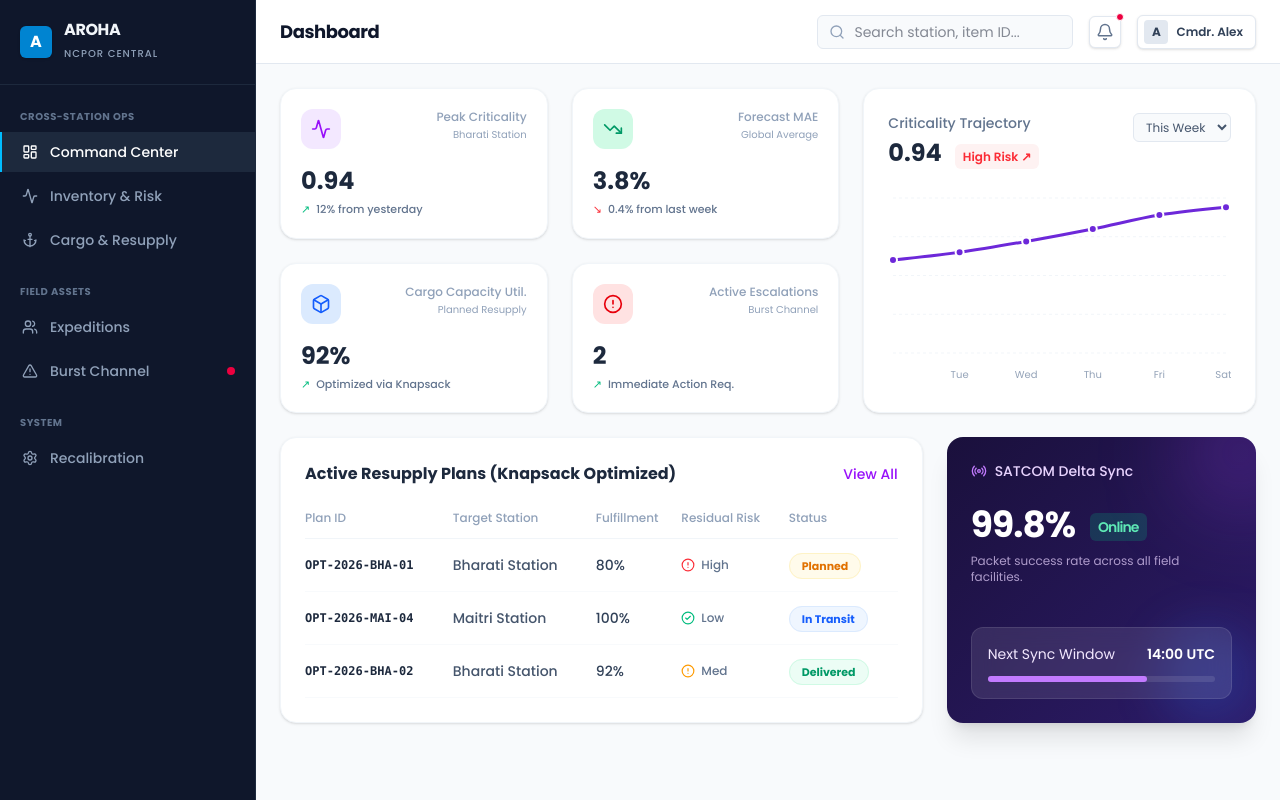
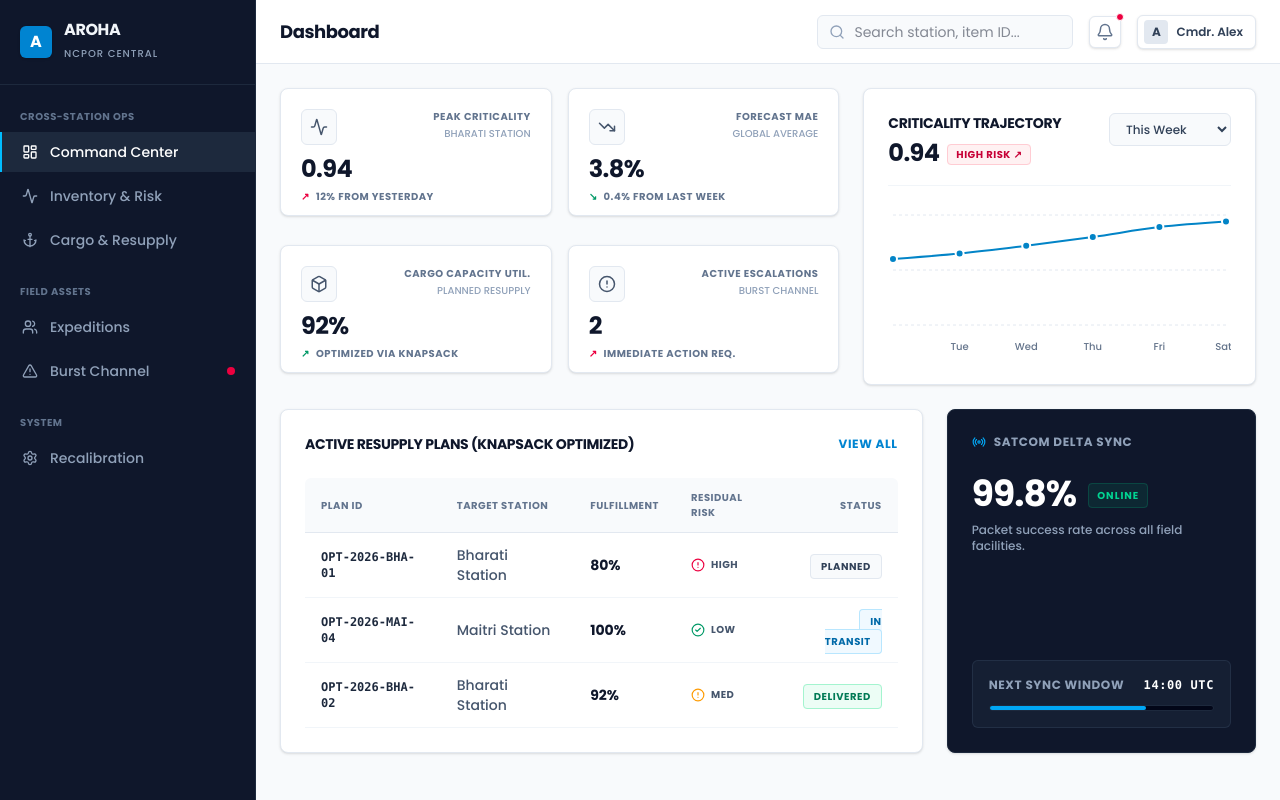
Before and after one commit to BhadriPrabhu/sih_aroha, a React (Vite) app in the folder aroha_command_center/: page / in a window 1280 px wide. Built offline with nearby package versions, Linux system fonts and the light colour scheme.

Commit message:
feat: refine command center and inventory dashboards

```diff
--- a/aroha_command_center/src/pages/CommandCenterHome.jsx
+++ b/aroha_command_center/src/pages/CommandCenterHome.jsx
@@ -15,15 +15,15 @@ export default function CommandCenterHome() {
         <div className="grid grid-cols-12 gap-6 mb-6">
 
           {/* Left Side: 2x2 Grid for KPIs */}
-          <div className="col-span-7 grid grid-cols-2 gap-6">
+          <div className="col-span-7 grid grid-cols-2 gap-4">
             <KpiCard
               title="Peak Criticality"
               value="0.94"
               subtitle="Bharati Station"
               trend="up"
               trendValue="12% from yesterday"
-              icon={<Activity size={20} className="text-purple-600" />}
-              iconBg="bg-purple-100"
+              trendState="negative"
+              icon={<Activity size={18} />}
             />
             <KpiCard
               title="Forecast MAE"
@@ -31,8 +31,8 @@ export default function CommandCenterHome() {
               subtitle="Global Average"
               trend="down"
               trendValue="0.4% from last week"
-              icon={<TrendingDown size={20} className="text-emerald-600" />}
-              iconBg="bg-emerald-100"
+              trendState="positive"
+              icon={<TrendingDown size={18} />}
             />
             <KpiCard
               title="Cargo Capacity Util."
@@ -40,8 +40,8 @@ export default function CommandCenterHome() {
               subtitle="Planned Resupply"
               trend="up"
               trendValue="Optimized via Knapsack"
-              icon={<Box size={20} className="text-blue-600" />}
-              iconBg="bg-blue-100"
+              trendState="positive"
+              icon={<Box size={18} />}
             />
             <KpiCard
               title="Active Escalations"
@@ -49,29 +49,36 @@ export default function CommandCenterHome() {
               subtitle="Burst Channel"
               trend="up"
               trendValue="Immediate Action Req."
-              icon={<AlertCircle size={20} className="text-red-600" />}
-              iconBg="bg-red-100"
+              trendState="negative"
+              icon={<AlertCircle size={18} />}
             />
           </div>
 
-          {/* Right Side: Wide Chart (Replaces "Recurring Revenue") */}
-          <div className="col-span-5 bg-white rounded-2xl p-6 shadow-sm border border-slate-100 flex flex-col">
-            <div className="flex justify-between items-start mb-6">
+          {/* Right Side: Wide Chart */}
+          <div className="col-span-5 bg-white rounded-lg p-6 shadow-sm border border-slate-200 flex flex-col">
+            <div className="flex justify-between items-start mb-6 border-b border-slate-100 pb-4">
               <div>
-                <h3 className="text-slate-500 text-sm font-medium">Criticality Trajectory</h3>
-                <div className="text-2xl font-bold text-slate-800 mt-1">0.94 <span className="text-xs font-semibold text-red-500 ml-2 bg-red-50 px-2 py-1 rounded-md text-nowrap">High Risk ↗</span></div>
+                <h3 className="text-sm font-bold text-slate-900 tracking-tight uppercase">Criticality Trajectory</h3>
+                <div className="text-2xl font-bold text-slate-900 tracking-tight mt-1">
+                  0.94
+                  <span className="text-[10px] font-bold text-rose-700 ml-2 bg-rose-50 border border-rose-200 px-2 py-0.5 rounded uppercase tracking-wider align-middle">
+                    High Risk ↗
+                  </span>
+                </div>
               </div>
-              <select className="text-xs bg-slate-50 border border-slate-200 rounded-md px-2 py-1 text-slate-600 outline-none">
+              <select className="text-xs font-medium bg-slate-50 border border-slate-200 rounded-md px-3 py-1.5 text-slate-700 outline-none focus:ring-1 focus:ring-sky-500">
                 <option>This Week</option>
+                <option>Last 30 Days</option>
               </select>
             </div>
             <div className="flex-1 w-full min-h-[150px]">
               <ResponsiveContainer width="100%" height="100%">
                 <LineChart data={trendData}>
-                  <CartesianGrid strokeDasharray="3 3" vertical={false} stroke="#f1f5f9" />
-                  <XAxis dataKey="name" axisLine={false} tickLine={false} tick={{fontSize: 10, fill: '#94a3b8'}} dy={10} />
-                  <Tooltip contentStyle={{ borderRadius: '8px', border: 'none', boxShadow: '0 4px 6px -1px rgb(0 0 0 / 0.1)' }} />
-                  <Line type="monotone" dataKey="val" stroke="#6D28D9" strokeWidth={3} dot={{r: 4, fill: '#6D28D9', strokeWidth: 2, stroke: '#fff'}} activeDot={{r: 6}} />
+                  <CartesianGrid strokeDasharray="3 3" vertical={false} stroke="#E2E8F0" />
+                  <XAxis dataKey="name" axisLine={false} tickLine={false} tick={{fontSize: 10, fill: '#64748B', fontWeight: 500}} dy={10} />
+                  <Tooltip contentStyle={{ borderRadius: '6px', border: '1px solid #E2E8F0', boxShadow: '0 1px 2px 0 rgb(0 0 0 / 0.05)' }} />
+                  {/* Replaced purple with Tactical Industrial Blue (sky-600) */}
+                  <Line type="monotone" dataKey="val" stroke="#0284C7" strokeWidth={2} dot={{r: 4, fill: '#0284C7', strokeWidth: 2, stroke: '#fff'}} activeDot={{r: 6}} />
                 </LineChart>
               </ResponsiveContainer>
             </div>
@@ -82,20 +89,20 @@ export default function CommandCenterHome() {
         <div className="grid grid-cols-12 gap-6">
 
           {/* Main Table Area */}
-          <div className="col-span-8 bg-white rounded-2xl p-6 shadow-sm border border-slate-100">
+          <div className="col-span-8 bg-white rounded-lg p-6 shadow-sm border border-slate-200">
              <div className="flex justify-between items-center mb-6">
-                <h3 className="text-base font-bold text-slate-800">Active Resupply Plans (Knapsack Optimized)</h3>
-                <button className="text-sm text-purple-600 font-medium hover:text-purple-700">View All</button>
+                <h3 className="text-sm font-bold text-slate-900 tracking-tight uppercase">Active Resupply Plans (Knapsack Optimized)</h3>
+                <button className="text-xs text-sky-600 font-bold uppercase tracking-wider hover:text-sky-700 transition-colors">View All</button>
              </div>
 
              <table className="w-full text-left border-collapse">
               <thead>
-                <tr className="text-xs font-semibold text-slate-400 border-b border-slate-100">
-                  <th className="pb-3 font-medium">Plan ID</th>
-                  <th className="pb-3 font-medium">Target Station</th>
-                  <th className="pb-3 font-medium">Fulfillment</th>
-                  <th className="pb-3 font-medium">Residual Risk</th>
-                  <th className="pb-3 font-medium">Status</th>
+                <tr className="text-[10px] font-bold text-slate-500 border-b border-slate-200 uppercase tracking-wider bg-slate-50">
+                  <th className="py-3 px-4 rounded-tl-md">Plan ID</th>
+                  <th className="py-3 px-4">Target Station</th>
+                  <th className="py-3 px-4">Fulfillment</th>
+                  <th className="py-3 px-4">Residual Risk</th>
+                  <th className="py-3 px-4 text-right rounded-tr-md">Status</th>
                 </tr>
               </thead>
               <tbody className="text-sm text-slate-700">
@@ -106,29 +113,28 @@ export default function CommandCenterHome() {
             </table>
           </div>
 
-          {/* Dark Highlight Card (Matches the "Customer Growth" purple card in the Dribbble image) */}
-          <div className="col-span-4 bg-gradient-to-br from-[#1A103C] to-[#2D1B69] rounded-2xl p-6 text-white shadow-xl relative overflow-hidden flex flex-col justify-between">
-            {/* Background decorative circles */}
-            <div className="absolute -top-12 -right-12 w-32 h-32 bg-purple-500/20 rounded-full blur-2xl"></div>
-            <div className="absolute bottom-0 right-0 w-24 h-24 bg-blue-500/20 rounded-full blur-xl"></div>
-
+          {/* Tactical Status Card (Eliminated all glowing purple gradients) */}
+          <div className="col-span-4 bg-slate-900 border border-slate-800 rounded-lg p-6 text-white shadow-sm flex flex-col justify-between">
             <div>
-              <div className="flex items-center gap-2 text-purple-200 mb-6 text-sm font-medium">
-                <Radio size={16} className="text-purple-400" /> SATCOM Delta Sync
+              <div className="flex items-center gap-2 text-slate-400 mb-6 text-xs font-bold uppercase tracking-wider">
+                <Radio size={14} className="text-sky-500" /> SATCOM Delta Sync
               </div>
               <div className="text-4xl font-bold text-white mb-2 tracking-tight">
-                99.8% <span className="text-sm font-semibold bg-emerald-500/20 text-emerald-300 px-2 py-1 rounded-md ml-2 align-middle">Online</span>
+                99.8%
+                <span className="text-[10px] font-bold bg-emerald-500/10 text-emerald-400 border border-emerald-500/20 px-2 py-1 rounded-sm ml-3 align-middle uppercase tracking-widest">
+                  Online
+                </span>
               </div>
-              <p className="text-xs text-purple-200/70">Packet success rate across all field facilities.</p>
+              <p className="text-xs text-slate-400 font-medium">Packet success rate across all field facilities.</p>
             </div>
 
-            <div className="mt-8 bg-white/10 backdrop-blur-md rounded-xl p-4 border border-white/10">
-              <div className="flex justify-between items-center text-sm">
-                <span className="text-purple-100">Next Sync Window</span>
-                <span className="font-semibold text-white">14:00 UTC</span>
+            <div className="mt-8 bg-slate-800/50 border border-slate-700/50 rounded-md p-4">
+              <div className="flex justify-between items-center text-xs font-bold uppercase tracking-wider">
+                <span className="text-slate-400">Next Sync Window</span>
+                <span className="text-white font-mono">14:00 UTC</span>
               </div>
-              <div className="w-full bg-white/10 rounded-full h-1.5 mt-3">
-                <div className="bg-purple-400 h-1.5 rounded-full w-[70%]"></div>
+              <div className="w-full bg-slate-950 rounded-sm h-1.5 mt-3 border border-slate-800">
+                <div className="bg-sky-500 h-full rounded-sm w-[70%]"></div>
               </div>
             </div>
           </div>
@@ -139,24 +145,28 @@ export default function CommandCenterHome() {
   );
 }
 
-// Sub-components
-function KpiCard({ title, value, subtitle, trend, trendValue, icon, iconBg }) {
+// Sub-components - REFACTORED FOR ENTERPRISE DENSITY
+function KpiCard({ title, value, subtitle, trend, trendValue, trendState, icon }) {
   const isUp = trend === 'up';
+
+  // Determine tactical color mapping based on operational context
+  const trendColor = trendState === 'positive' ? 'text-emerald-600' : 'text-rose-600';
+
   return (
-    <div className="bg-white p-5 rounded-2xl border border-slate-100 shadow-sm">
-      <div className="flex justify-between items-start mb-4">
-        <div className={`p-2.5 rounded-xl ${iconBg}`}>
+    <div className="bg-white p-5 rounded-lg border border-slate-200 shadow-sm flex flex-col justify-between h-32">
+      <div className="flex justify-between items-start mb-2">
+        <div className="p-2 border border-slate-200 rounded-md bg-slate-50 text-slate-600">
           {icon}
         </div>
         <div className="text-right">
-           <h3 className="text-xs font-medium text-slate-400">{title}</h3>
-           <p className="text-[10px] text-slate-400 mt-0.5">{subtitle}</p>
+           <h3 className="text-[10px] font-bold text-slate-500 uppercase tracking-wider">{title}</h3>
+           <p className="text-[10px] text-slate-400 font-medium mt-0.5 uppercase">{subtitle}</p>
         </div>
       </div>
-      <div className="mt-2">
-        <span className="text-2xl font-bold text-slate-800">{value}</span>
-        <div className="flex items-center gap-1.5 mt-1 text-[11px] font-medium">
-          <span className={isUp ? 'text-emerald-500' : 'text-red-500'}>
+      <div>
+        <span className="text-2xl font-bold text-slate-900 tracking-tight">{value}</span>
+        <div className="flex items-center gap-1.5 mt-1 text-[10px] font-bold uppercase tracking-wider">
+          <span className={trendColor}>
              {isUp ? '↗' : '↘'}
           </span>
           <span className="text-slate-500">{trendValue}</span>
@@ -168,31 +178,31 @@ function KpiCard({ title, value, subtitle, trend, trendValue, icon, iconBg }) {
 
 function TableRow({ id, target, fulfillment, risk, status }) {
   const getRiskIcon = (level) => {
-    if (level === 'Low') return <CheckCircle2 size={14} className="text-emerald-500" />;
+    if (level === 'Low') return <CheckCircle2 size={14} className="text-emerald-600" />;
     if (level === 'Med') return <AlertCircle size={14} className="text-amber-500" />;
-    return <AlertCircle size={14} className="text-red-500" />;
+    return <AlertCircle size={14} className="text-rose-600" />;
   };
 
   const getStatusColor = (s) => {
-    if (s === 'Planned') return 'bg-amber-50 text-amber-600 border border-amber-100';
-    if (s === 'In Transit') return 'bg-blue-50 text-blue-600 border border-blue-100';
-    return 'bg-emerald-50 text-emerald-600 border border-emerald-100';
+    if (s === 'Planned') return 'bg-slate-50 text-slate-700 border-slate-200';
+    if (s === 'In Transit') return 'bg-sky-50 text-sky-700 border-sky-200';
+    return 'bg-emerald-50 text-emerald-700 border-emerald-200';
   };
 
   return (
-    <tr className="border-b border-slate-50 hover:bg-slate-50/50 transition-colors">
-      <td className="py-4">
+    <tr className="border-b border-slate-100 hover:bg-slate-50 transition-colors">
+      <td className="py-3 px-4">
         <div className="font-mono text-xs font-semibold text-slate-800">{id}</div>
       </td>
-      <td className="py-4 text-sm font-medium text-slate-600">{target}</td>
-      <td className="py-4 text-sm font-medium text-slate-700">{fulfillment}</td>
-      <td className="py-4">
-        <div className="flex items-center gap-1.5 text-xs text-slate-500 font-medium">
-          {getRiskIcon(risk)} {risk}
+      <td className="py-3 px-4 text-sm font-medium text-slate-600">{target}</td>
+      <td className="py-3 px-4 text-sm font-bold text-slate-900">{fulfillment}</td>
+      <td className="py-3 px-4">
+        <div className="flex items-center gap-1.5 text-xs text-slate-600 font-medium">
+          {getRiskIcon(risk)} <span className="uppercase tracking-wider text-[10px] font-bold">{risk}</span>
         </div>
       </td>
-      <td className="py-4">
-        <span className={`px-3 py-1 rounded-full text-[11px] font-bold ${getStatusColor(status)}`}>
+      <td className="py-3 px-4 text-right">
+        <span className={`px-2.5 py-1 rounded text-[10px] font-bold uppercase tracking-wider border ${getStatusColor(status)}`}>
           {status}
         </span>
       </td>
```
Also changed, not shown: aroha_command_center/src/pages/InventoryRisk.jsx (+56 -51 lines).
